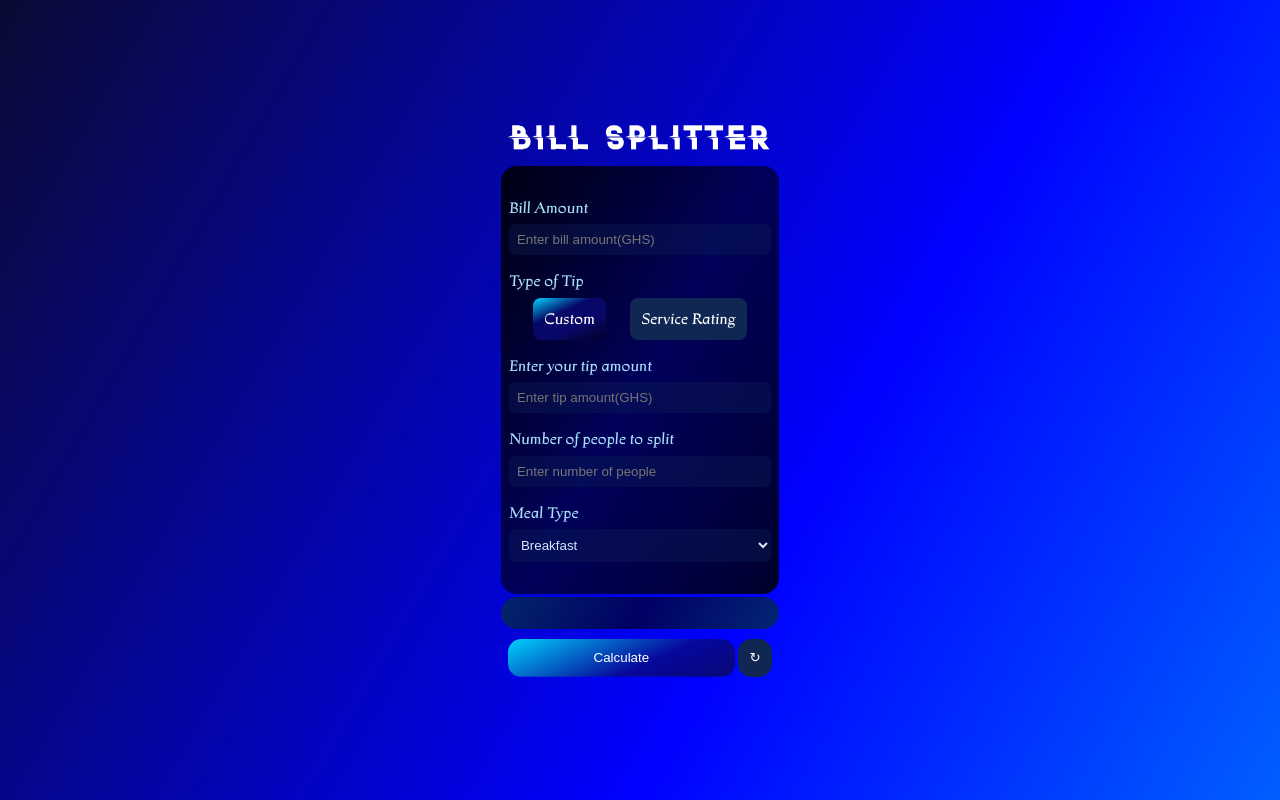
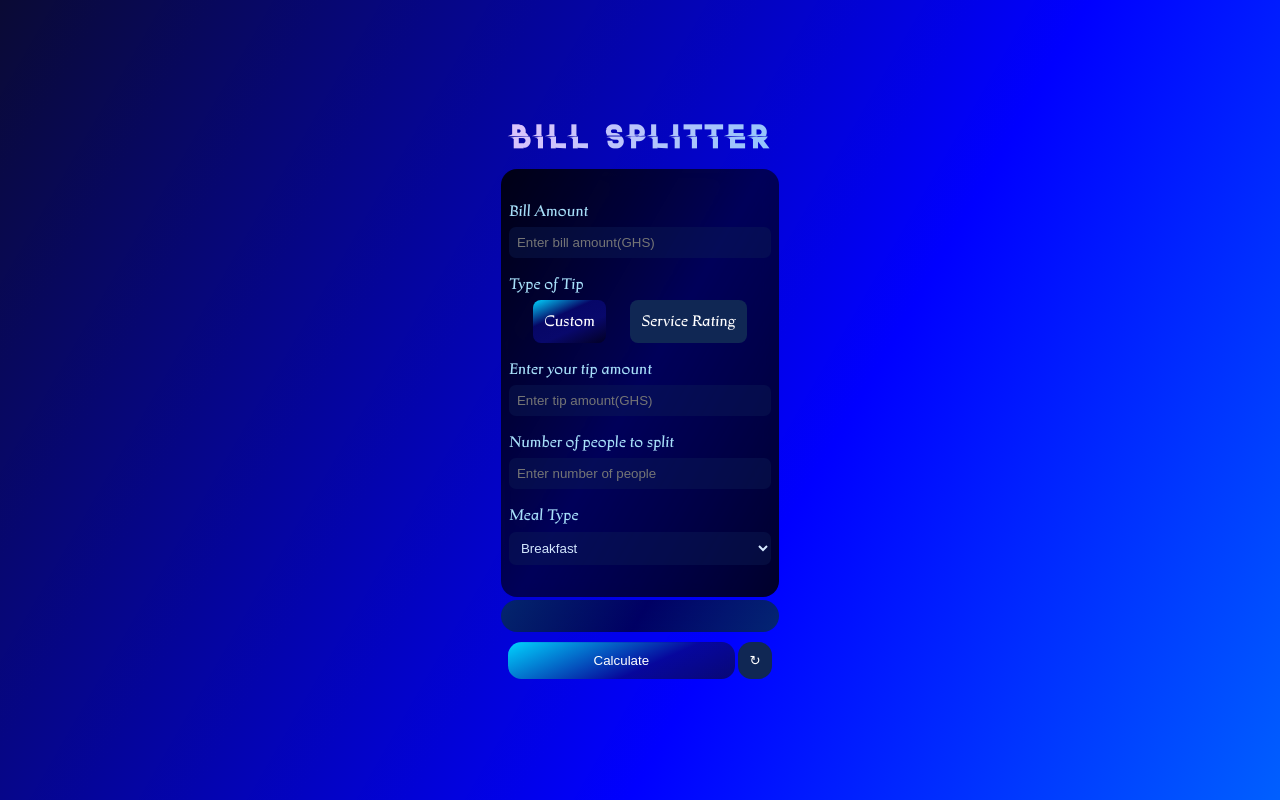
Before and after one commit to ZENith-95/Tip-Calculator, a plain HTML site: page index.html in a window 1280 px wide. Drawn offline with Linux system fonts and the light colour scheme.

Commit message:
Worked on a tip calculator app

```diff
--- a/style.css
+++ b/style.css
@@ -66,6 +66,10 @@ body {
   letter-spacing: 0.1em;
   font-weight: 600;
   padding: .5rem;
+  background-image: linear-gradient(120deg, #e0c3fc 0%, #8ec5fc 100%);
+  -webkit-text-fill-color: transparent;
+  -webkit-background-clip: text;
+  line-height: 1.1em;
 }
 
 .container .input-section {
```
